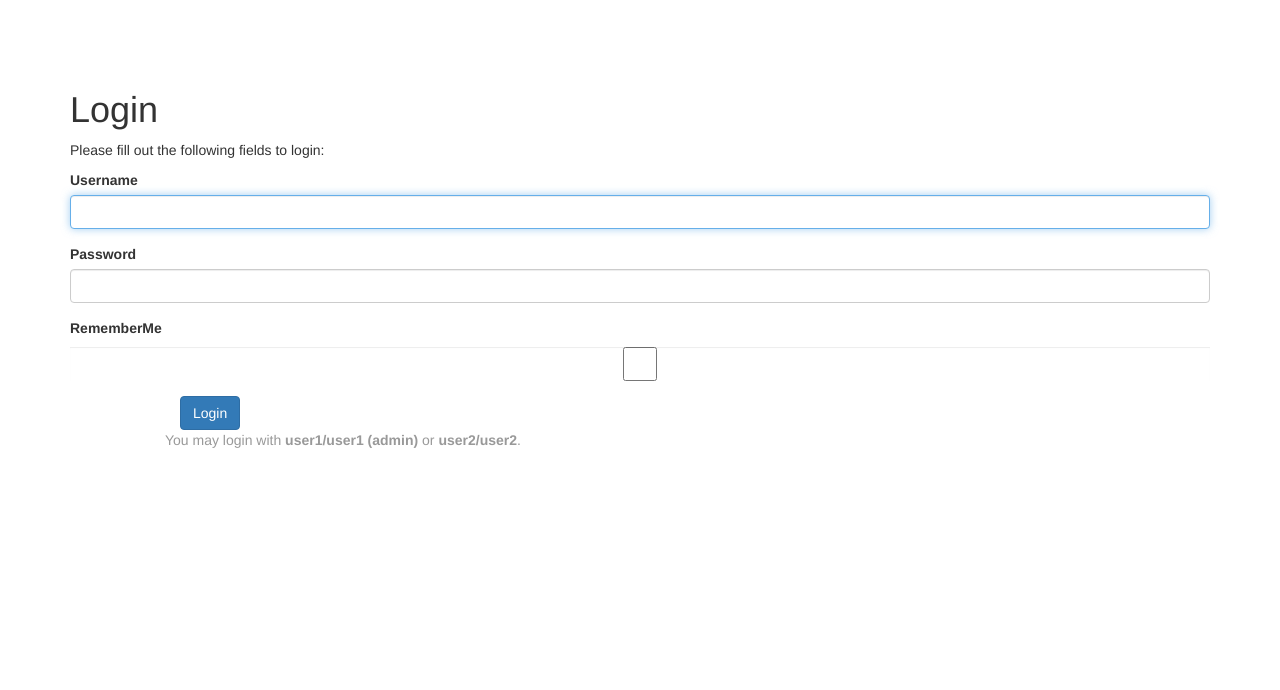
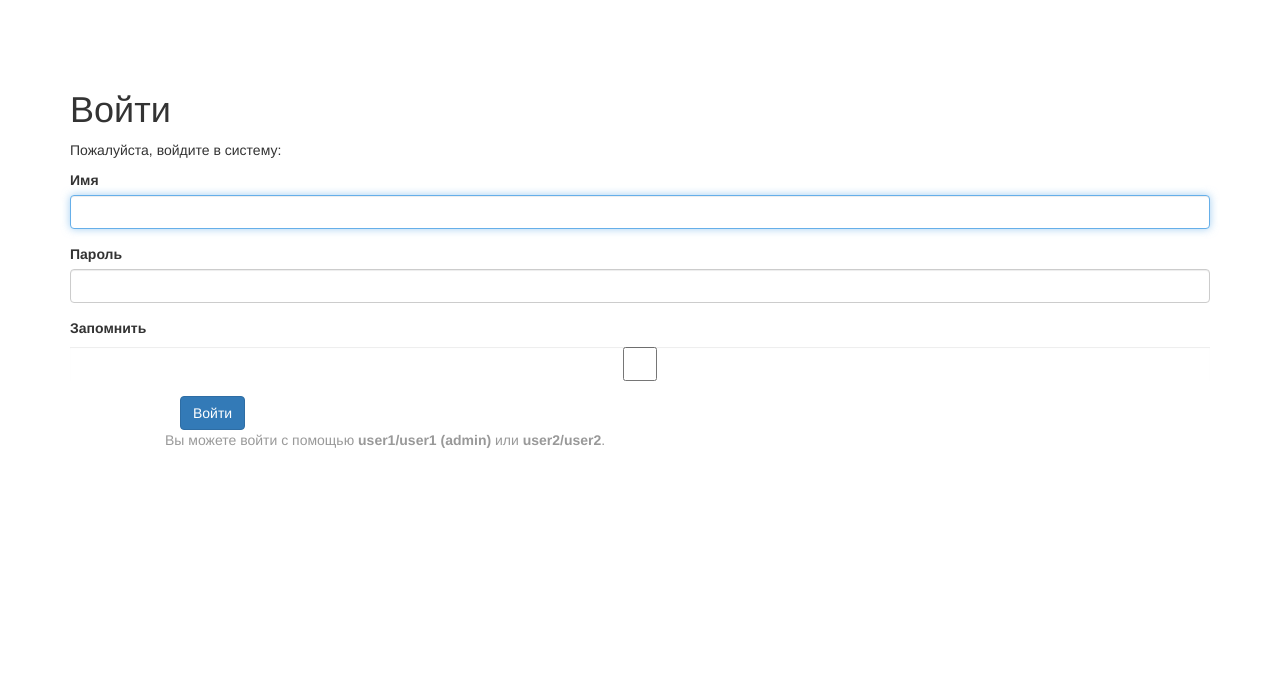
Before and after one commit to jebersole/chat, a Yii app: template app/views/site/login.php in a window 1280 px wide. Shown: the top 690 px of the page. Run offline with PHP 8.4 and a stand-in for Yii, Linux system fonts and the light colour scheme; the template is opened without the code that fills it, so the values that code supplies are empty; form fields are guessed from the names that the template uses; some libraries are stand-ins or nearby versions.

Commit message:
use ru on login page

```diff
--- a/app/views/site/login.php
+++ b/app/views/site/login.php
@@ -7,13 +7,13 @@
 use yii\helpers\Html;
 use yii\bootstrap\ActiveForm;
 
-$this->title = 'Login';
+$this->title = 'Войти';
 $this->params['breadcrumbs'][] = $this->title;
 ?>
 <div class="site-login">
     <h1><?= Html::encode($this->title) ?></h1>
 
-    <p>Please fill out the following fields to login:</p>
+    <p>Пожалуйста, войдите в систему:</p>
 
     <?php $form = ActiveForm::begin([
         'id' => 'login-form',
@@ -24,23 +24,23 @@ $this->params['breadcrumbs'][] = $this->title;
         ],
     ]); ?>
 
-        <?= $form->field($model, 'username')->textInput(['autofocus' => true]) ?>
+        <?= $form->field($model, 'username')->textInput(['autofocus' => true])->label('Имя') ?>
 
-        <?= $form->field($model, 'password')->passwordInput() ?>
+        <?= $form->field($model, 'password')->passwordInput()->label('Пароль') ?>
 
         <?= $form->field($model, 'rememberMe')->checkbox([
             'template' => "<div class=\"col-lg-offset-1 col-lg-3\">{input} {label}</div>\n<div class=\"col-lg-8\">{error}</div>",
-        ]) ?>
+        ])->label('Запомнить') ?>
 
         <div class="form-group">
             <div class="col-lg-offset-1 col-lg-11">
-                <?= Html::submitButton('Login', ['class' => 'btn btn-primary', 'name' => 'login-button']) ?>
+                <button type="submit" class="btn btn-primary" name="login-button">Войти</button>
             </div>
         </div>
 
     <?php ActiveForm::end(); ?>
 
     <div class="col-lg-offset-1" style="color:#999;">
-        You may login with <strong>user1/user1 (admin)</strong> or <strong>user2/user2</strong>.<br>
+        Вы можете войти с помощью <strong>user1/user1 (admin)</strong> или <strong>user2/user2</strong>.<br>
     </div>
 </div>
```
